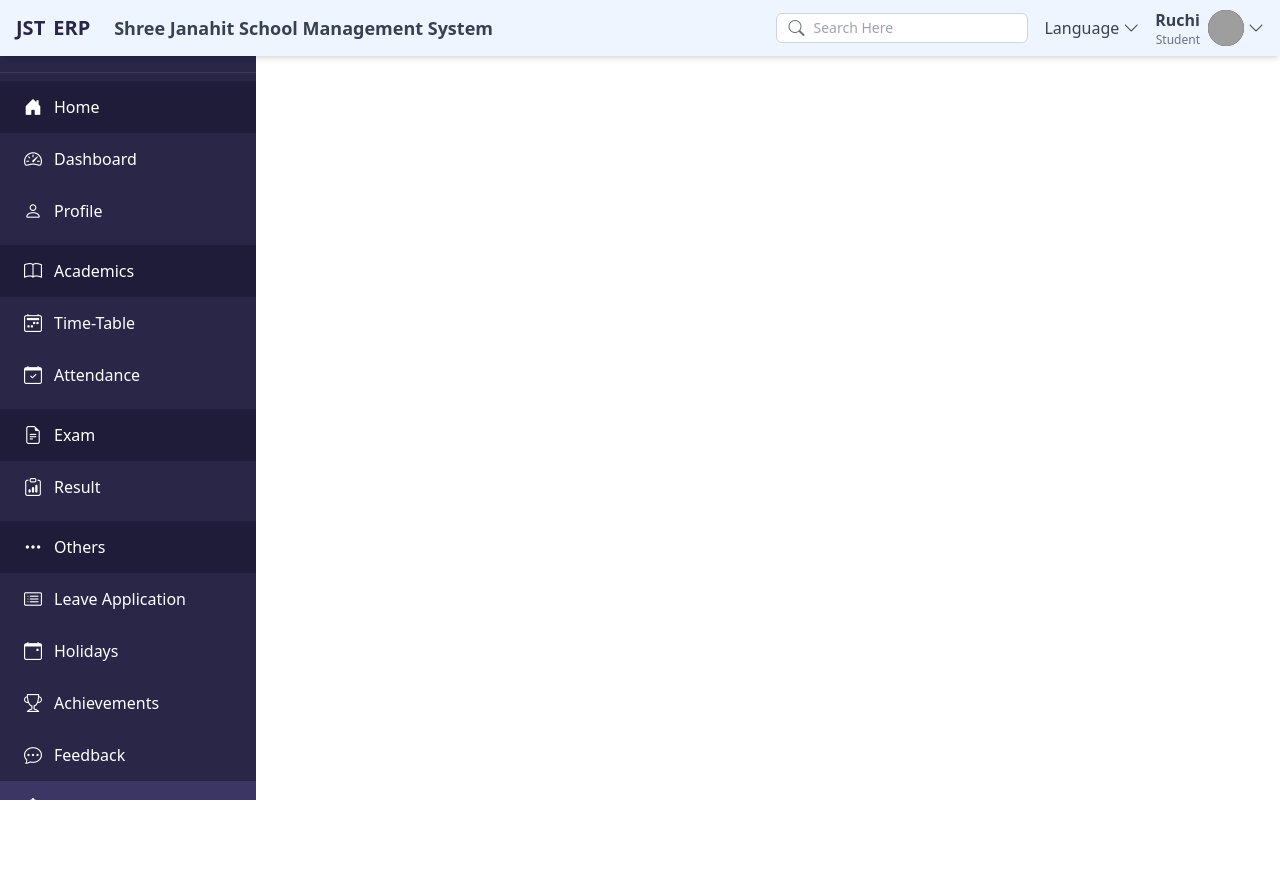
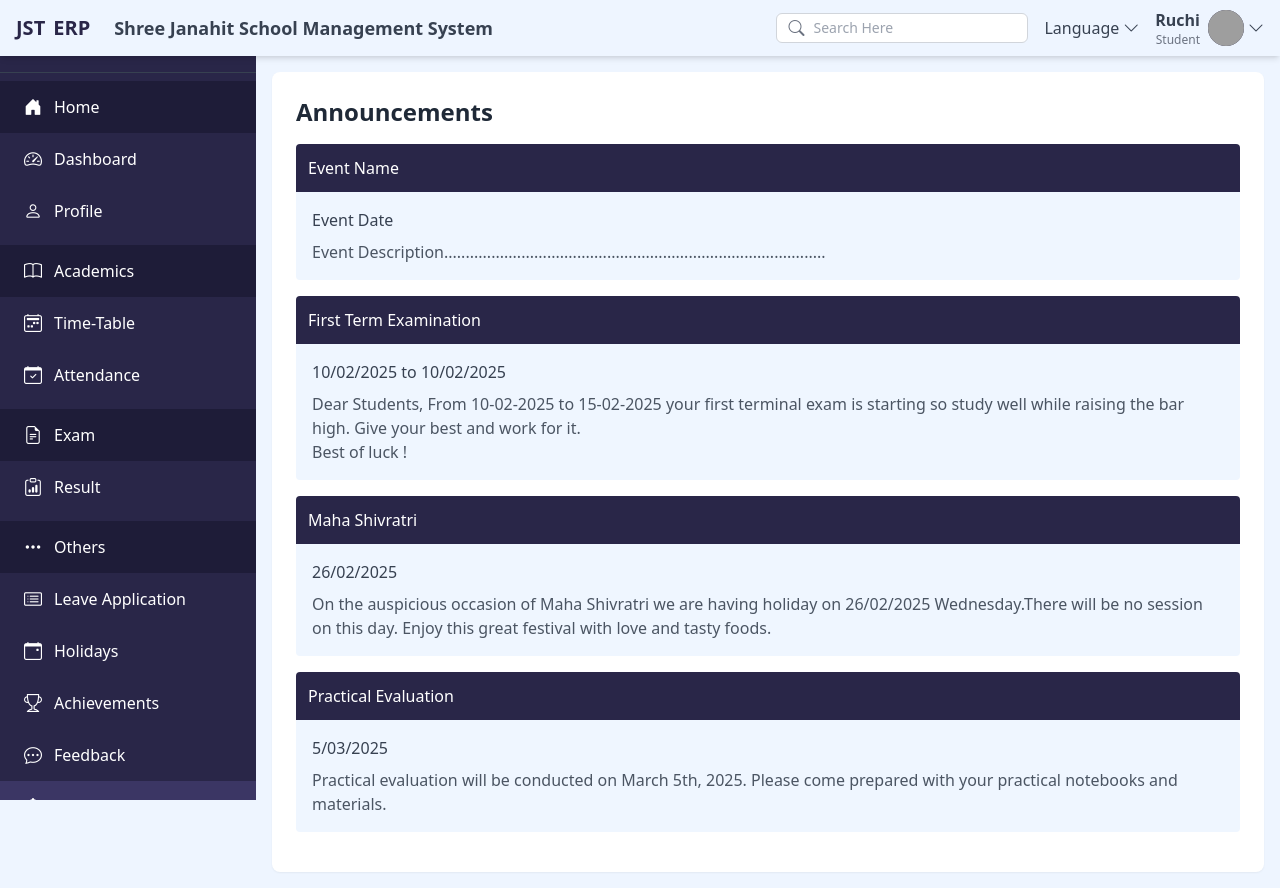
Before and after one commit to Pushparaj13811/School-IERP-React, a React (Vite) app in the folder Frontend/: page /announcements in a window 1280 px wide. Before the commit the page ends 800 px from the top, so only its background shows below. Built offline with nearby package versions, Linux system fonts and the light colour scheme; grey boxes are pictures that could not be loaded.

Commit message:
Add Announcements page and update routing

```diff
--- a/Frontend/src/App.tsx
+++ b/Frontend/src/App.tsx
@@ -12,6 +12,7 @@ import Leave from './pages/student/Leave';
 import LeaveApplicationCreate from './pages/student/LeaveApplicationCreate';
 import Feedback from './pages/student/Feedback';
 import TimeTable from './pages/student/TimeTable';
+import Announcements from './pages/student/Announcements';
 
 // Import bootstrap icons
 import 'bootstrap-icons/font/bootstrap-icons.css';
@@ -31,6 +32,7 @@ function App() {
           <Route path="/leave/create" element={<LeaveApplicationCreate />} />
           <Route path="/feedback" element={<Feedback />} />
           <Route path="/time-table" element={<TimeTable />} />
+          <Route path="/announcements" element={<Announcements />} />
           {/* Other routes will be added as the pages are refactored */}
         </Routes>
       </PageLayout>
--- /dev/null
+++ b/Frontend/src/pages/student/Announcements.tsx
@@ -0,0 +1,63 @@
+import React from 'react';
+
+interface Announcement {
+  id: number;
+  title: string;
+  date: string;
+  description: string;
+}
+
+const Announcements: React.FC = () => {
+  // Sample announcements data
+  const announcements: Announcement[] = [
+    {
+      id: 1,
+      title: "Event Name",
+      date: "Event Date",
+      description: "Event Description........................................................................................."
+    },
+    {
+      id: 2,
+      title: "First Term Examination",
+      date: "10/02/2025 to 10/02/2025",
+      description: "Dear Students, From 10-02-2025 to 15-02-2025 your first terminal exam is starting so study well while raising the bar high. Give your best and work for it.\nBest of luck !"
+    },
+    {
+      id: 3,
+      title: "Maha Shivratri",
+      date: "26/02/2025",
+      description: "On the auspicious occasion of Maha Shivratri we are having holiday on 26/02/2025 Wednesday.There will be no session on this day. Enjoy this great festival with love and tasty foods."
+    },
+    {
+      id: 4,
+      title: "Practical Evaluation",
+      date: "5/03/2025",
+      description: "Practical evaluation will be conducted on March 5th, 2025. Please come prepared with your practical notebooks and materials."
+    }
+  ];
+
+  return (
+    <div className="w-full p-4 bg-[#EEF5FF]">
+      <div className="w-full bg-white rounded-lg shadow-sm p-6">
+        <h2 className="text-2xl font-bold text-gray-800 mb-4">Announcements</h2>
+
+        <div className="w-full">
+          {announcements.map((announcement) => (
+            <div key={announcement.id} className="mb-4">
+              <div className="bg-[#292648] text-white p-3 rounded-t">
+                <h3 className="font-medium">{announcement.title}</h3>
+              </div>
+
+              <div className="bg-blue-50 p-4 rounded-b">
+                <p className="text-gray-700 font-medium mb-2">{announcement.date}</p>
+                <p className="text-gray-600 whitespace-pre-line">{announcement.description}</p>
+              </div>
+            </div>
+          ))}
+        </div>
+      </div>
+    </div>
+  );
+};
+
+export default Announcements;
```
